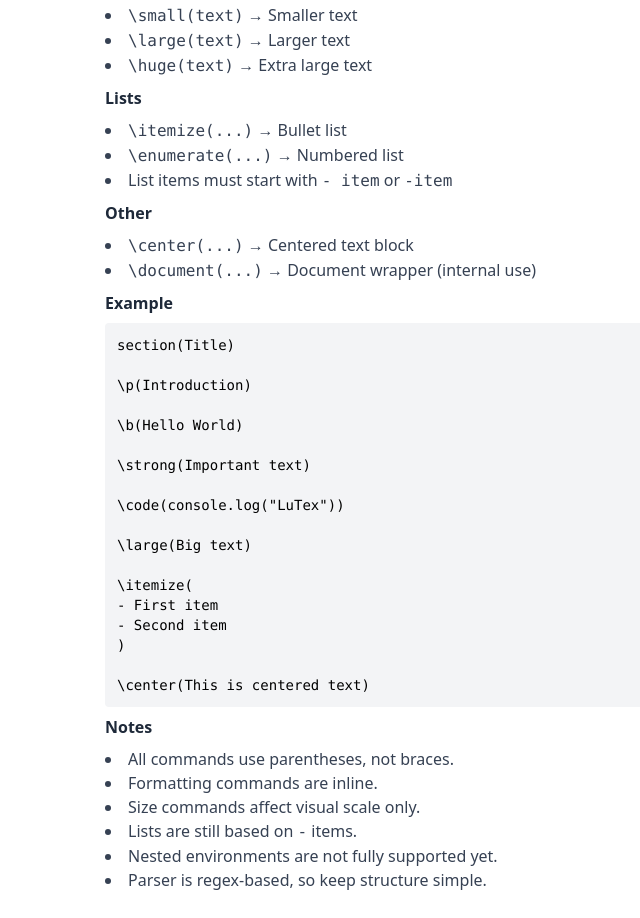
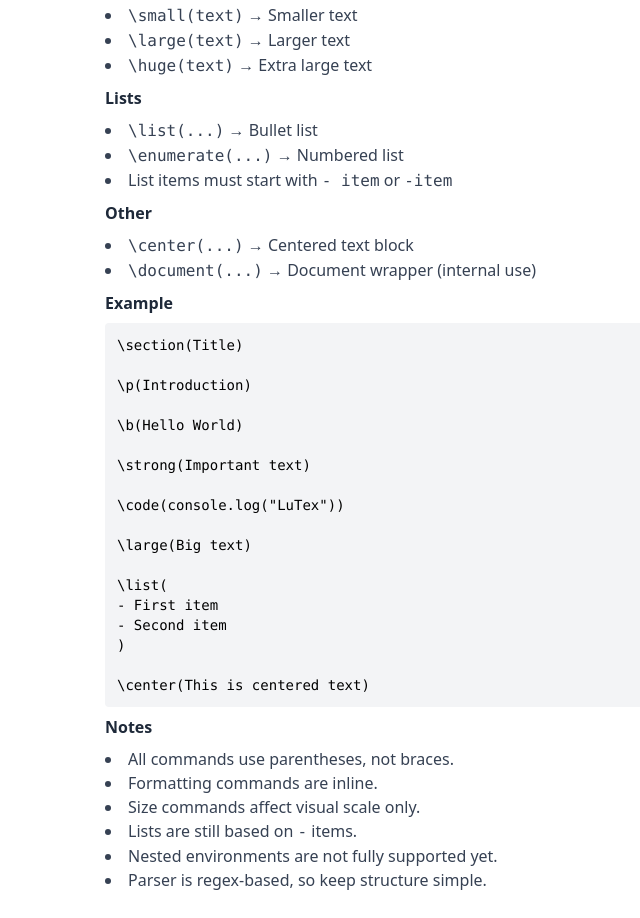
Before and after one commit to LucaMawyin/lutex, a Next.js app: page /documentation in a window 1280 px wide. Shown: the part 1400-2318 px from the top of the page, without its empty margins (175-815 px from the left). Built offline with nearby package versions, Linux system fonts and the light colour scheme; a web font is replaced by a local one.

Commit message:
minor bug fixes

```diff
--- a/src/app/documentation/page.tsx
+++ b/src/app/documentation/page.tsx
@@ -98,7 +98,7 @@ export default function DocumentationPage() {
 
                 <h3 className="font-semibold text-gray-800">Lists</h3>
                 <ul className="list-disc list-inside text-gray-700">
-                    <li><code>\itemize(...)</code> → Bullet list</li>
+                    <li><code>\list(...)</code> → Bullet list</li>
                     <li><code>\enumerate(...)</code> → Numbered list</li>
                     <li>List items must start with <code>- item</code> or <code>-item</code></li>
                 </ul>
@@ -111,7 +111,7 @@ export default function DocumentationPage() {
 
                 <h3 className="font-semibold text-gray-800">Example</h3>
                 <pre className="bg-gray-100 p-3 rounded text-sm overflow-x-auto">
-{`\section(Title)
+{`\\section(Title)
 
 \\p(Introduction)
 
@@ -123,7 +123,7 @@ export default function DocumentationPage() {
 
 \\large(Big text)
 
-\\itemize(
+\\list(
 - First item
 - Second item
 )
--- a/src/app/globals.css
+++ b/src/app/globals.css
@@ -9,7 +9,6 @@
 
 *{
     box-sizing: border-box;
-    user-select: none;
 }
 
 html,body {
--- a/src/app/page.tsx
+++ b/src/app/page.tsx
@@ -30,7 +30,7 @@ export default function Home() {
     // Submit info
     const handleSubmit = async (e: React.FormEvent) => {
         e.preventDefault();
-        const res = await fetch(`http://127.0.0.1:5000/api/route`, {
+        const res = await fetch(`https://api.lucamawyin.com/lutex/api/route`, {
             method: "POST",
             headers: {
                 "Content-Type": "application/json",
```
